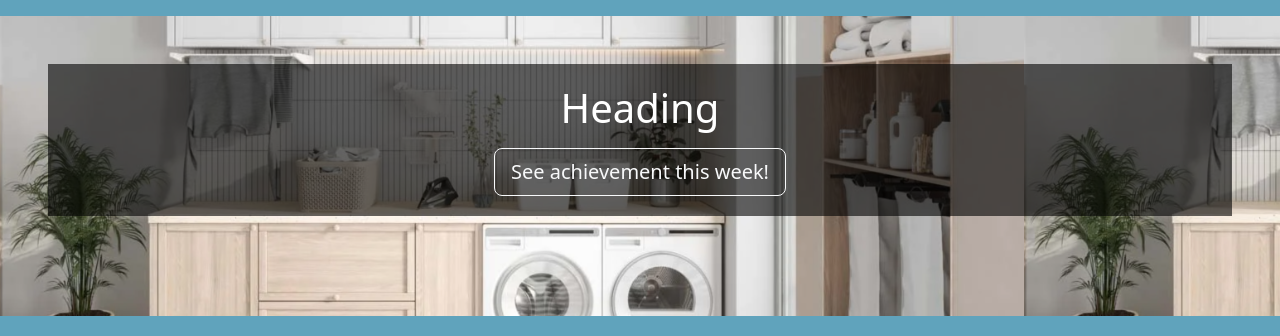
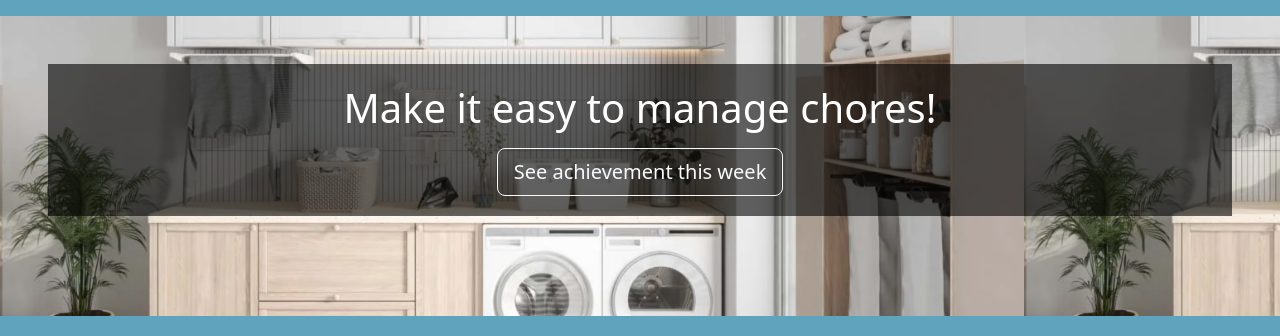
Before and after one commit to takako-russell/chore_manager_cpstn, a Flask app: page / in a window 1280 px wide. Shown: the part 65-401 px from the top of the page. Run offline with Flask 2, Linux system fonts and the light colour scheme; some libraries are stand-ins or nearby versions.

Commit message:
fix heading

```diff
--- a/templates/home.html
+++ b/templates/home.html
@@ -121,14 +121,14 @@
       <div class="mask" style="background-color: rgba(0, 0, 0, 0.6)">
         <div class="d-flex justify-content-center align-items-center h-100">
           <div class="text-white">
-            <h1 class="mb-3">Heading</h1>
+            <h1 class="mb-3">Make it easy to manage chores!</h1>
 
             <a
               data-mdb-ripple-init
               class="btn btn-outline-light btn-lg"
               href="/calendar/achievement"
               role="button"
-              >See achievement this week!</a
+              >See achievement this week</a
             >
           </div>
         </div>
```
